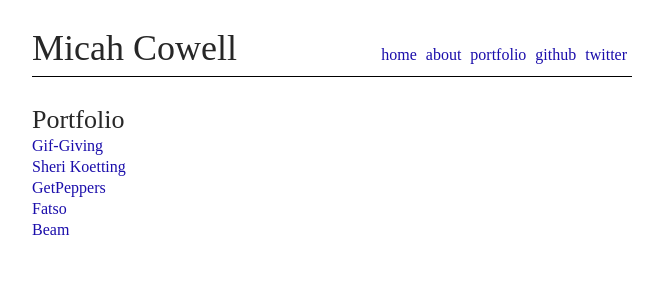
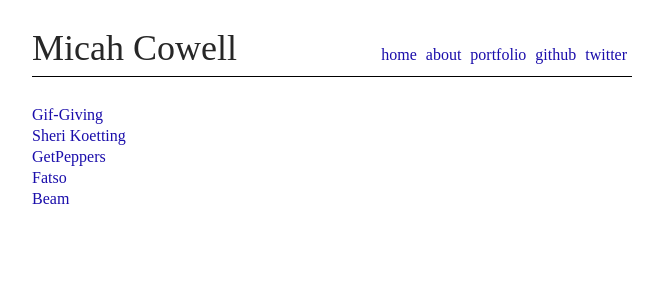
Before and after one commit to maxhumber/maxhumber.com, a Jekyll site: the page built from work/index.html, in a window 1280 px wide. Shown: the top 300 px of the page, without its empty margins (308-964 px from the left). Built offline with Jekyll 4.4.1, drawn with Linux system fonts in a browser that asks for light colours.

Commit message:
goodnight

```diff
--- a/work/index.html
+++ b/work/index.html
@@ -4,7 +4,6 @@ layout: default
 
 
 <div class="portfolio">
-    <h1>Portfolio</h1>
     <ul>
         {% for project in site.data.projects %}
         <li>
```
